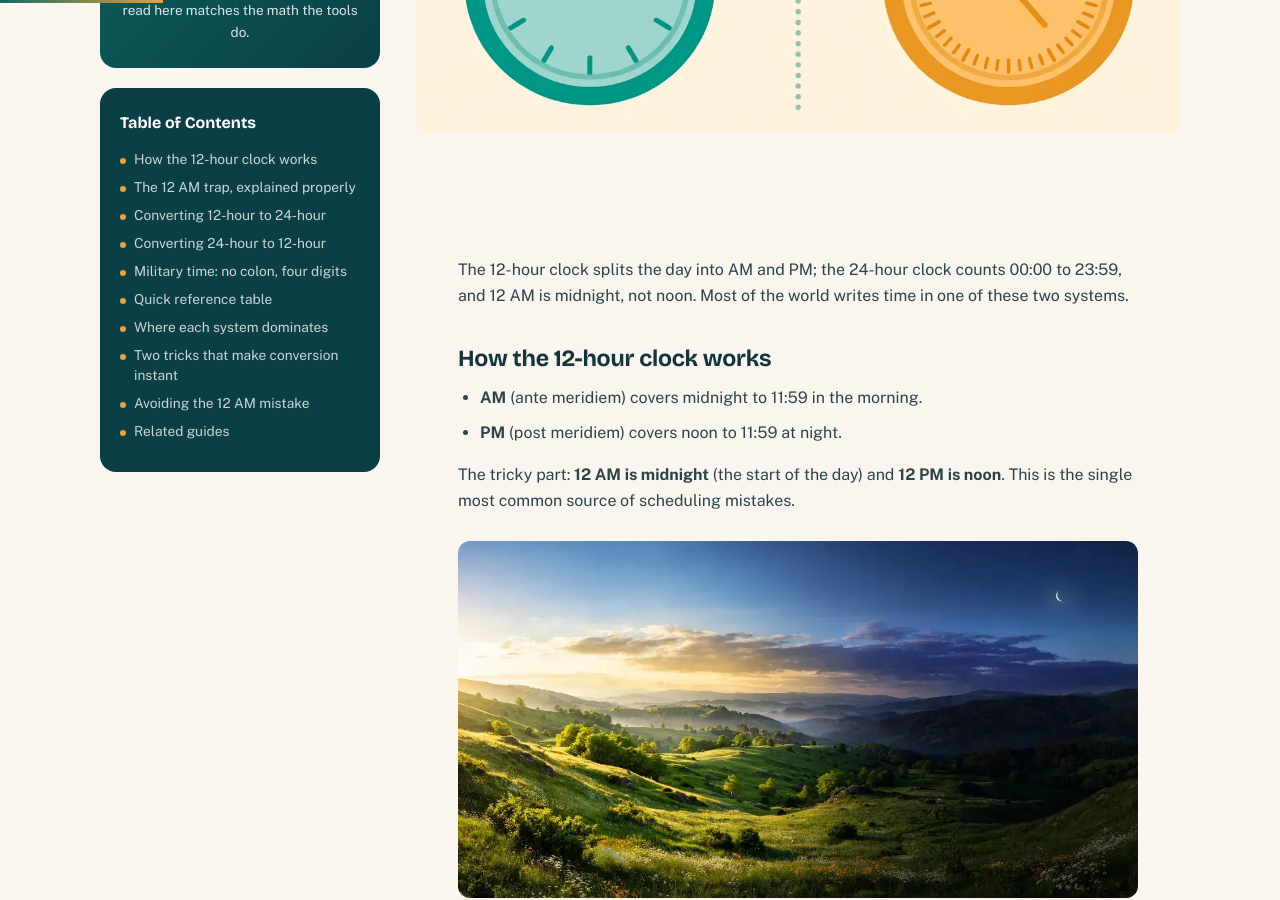
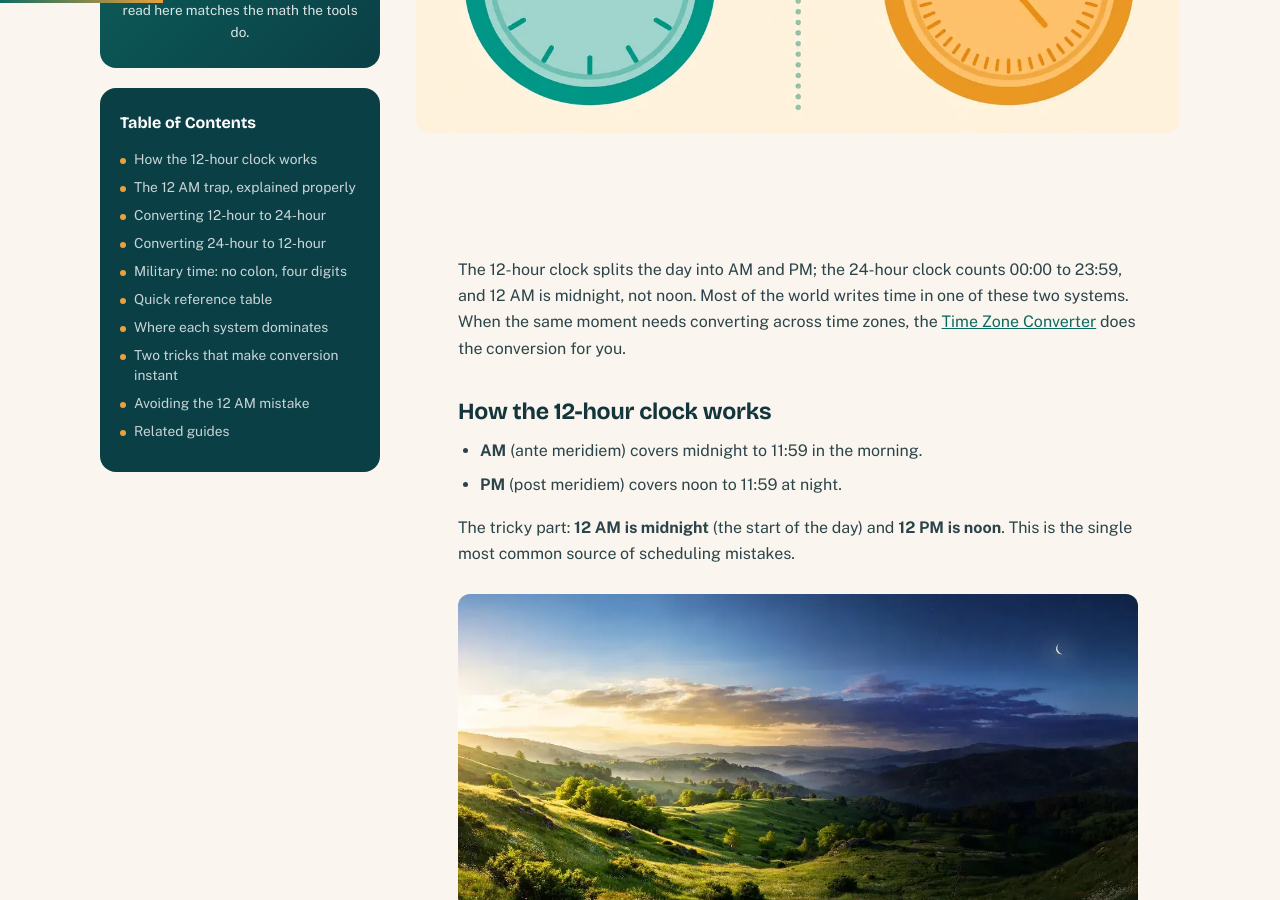
Before and after one commit to zaidmeo09-dhangal/agedatecalc, a Jekyll site: the page built from _posts/2026-10-22-am-pm-vs-24-hour-clock.md, in a window 1280 px wide and 900 px high, scrolled down 720 px. Built offline with Jekyll 4.4.1, drawn with Linux system fonts in a browser that asks for light colours.

Commit message:
SEO audit fixes: broken links, titles, DST 2027, schema, og:image

```diff
--- a/_posts/2026-10-22-am-pm-vs-24-hour-clock.md
+++ b/_posts/2026-10-22-am-pm-vs-24-hour-clock.md
@@ -55,7 +55,7 @@
 
 <div class="prose" markdown="1">
 
-The 12-hour clock splits the day into AM and PM; the 24-hour clock counts 00:00 to 23:59, and 12 AM is midnight, not noon. Most of the world writes time in one of these two systems.
+The 12-hour clock splits the day into AM and PM; the 24-hour clock counts 00:00 to 23:59, and 12 AM is midnight, not noon. Most of the world writes time in one of these two systems. When the same moment needs converting across time zones, the [Time Zone Converter]({{ '/time-zone-converter/' | relative_url }}) does the conversion for you.
 
 ## How the 12-hour clock works
 
```
